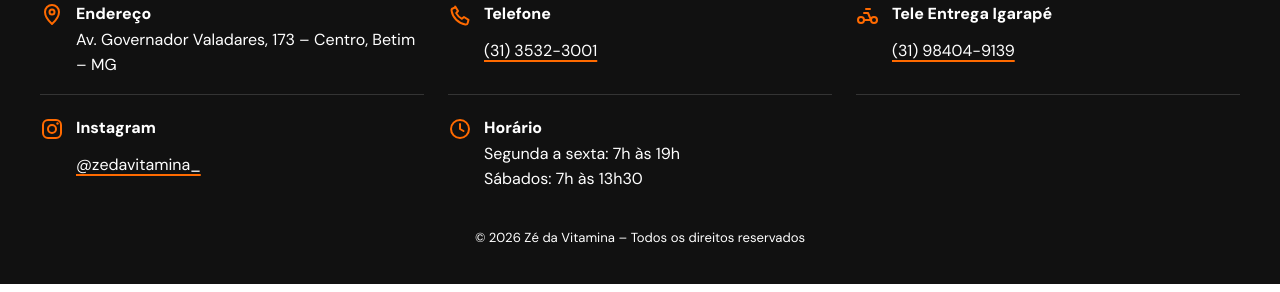
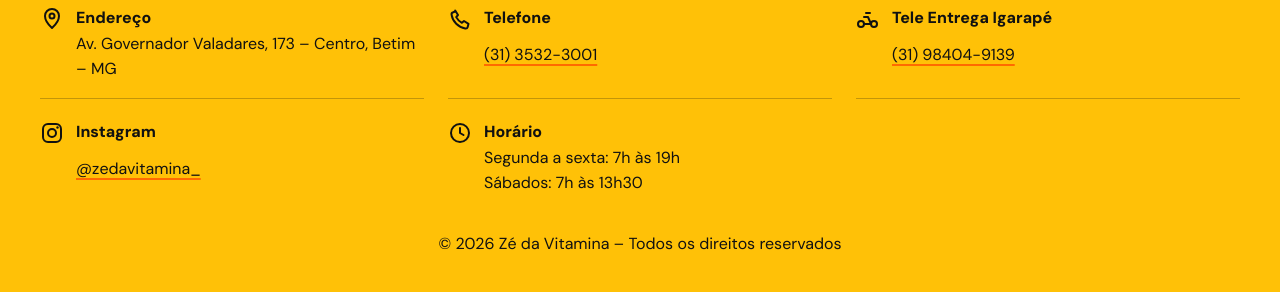
Before and after one commit to teixeirakaua574-cyber/zedavitamina, a plain HTML site: page index.html in a window 1280 px wide. Shown: the part 3978-4270 px from the top of the page. Drawn offline with Linux system fonts and the light colour scheme.

Commit message:
Fix footer colors and text visibility

```diff
--- a/index.html
+++ b/index.html
@@ -221,8 +221,8 @@
       <div class="footer-blocos">
         <div class="footer-bloco">
           <svg class="footer-icone" viewBox="0 0 24 24" width="24" height="24" aria-hidden="true" focusable="false">
-            <path d="M12 21s7-6.3 7-12a7 7 0 1 0-14 0c0 5.7 7 12 7 12Z" fill="none" stroke="#FF6A00" stroke-width="2" stroke-linecap="round" stroke-linejoin="round"/>
-            <circle cx="12" cy="9" r="2.5" fill="none" stroke="#FF6A00" stroke-width="2"/>
+            <path d="M12 21s7-6.3 7-12a7 7 0 1 0-14 0c0 5.7 7 12 7 12Z" fill="none" stroke="#111111" stroke-width="2" stroke-linecap="round" stroke-linejoin="round"/>
+            <circle cx="12" cy="9" r="2.5" fill="none" stroke="#111111" stroke-width="2"/>
           </svg>
           <div class="footer-bloco-texto">
             <strong>Endereço</strong>
@@ -232,7 +232,7 @@
 
         <div class="footer-bloco">
           <svg class="footer-icone" viewBox="0 0 24 24" width="24" height="24" aria-hidden="true" focusable="false">
-            <path d="M7.2 3.5 10 8 8.2 10.1a14 14 0 0 0 5.7 5.7l2.1-1.8 4.5 2.8-.8 3.1c-.3 1.1-1.4 1.8-2.5 1.6A16.8 16.8 0 0 1 3.6 7.8c-.2-1.1.5-2.2 1.6-2.5l2-.8Z" fill="none" stroke="#FF6A00" stroke-width="2" stroke-linecap="round" stroke-linejoin="round"/>
+            <path d="M7.2 3.5 10 8 8.2 10.1a14 14 0 0 0 5.7 5.7l2.1-1.8 4.5 2.8-.8 3.1c-.3 1.1-1.4 1.8-2.5 1.6A16.8 16.8 0 0 1 3.6 7.8c-.2-1.1.5-2.2 1.6-2.5l2-.8Z" fill="none" stroke="#111111" stroke-width="2" stroke-linecap="round" stroke-linejoin="round"/>
           </svg>
           <div class="footer-bloco-texto">
             <strong>Telefone</strong>
@@ -242,9 +242,9 @@
 
         <div class="footer-bloco">
           <svg class="footer-icone" viewBox="0 0 24 24" width="24" height="24" aria-hidden="true" focusable="false">
-            <circle cx="5" cy="17" r="3" fill="none" stroke="#FF6A00" stroke-width="2"/>
-            <circle cx="18" cy="17" r="3" fill="none" stroke="#FF6A00" stroke-width="2"/>
-            <path d="M8 17h7l-3-7h-4M12 10l3 7M10 6h4" fill="none" stroke="#FF6A00" stroke-width="2" stroke-linecap="round" stroke-linejoin="round"/>
+            <circle cx="5" cy="17" r="3" fill="none" stroke="#111111" stroke-width="2"/>
+            <circle cx="18" cy="17" r="3" fill="none" stroke="#111111" stroke-width="2"/>
+            <path d="M8 17h7l-3-7h-4M12 10l3 7M10 6h4" fill="none" stroke="#111111" stroke-width="2" stroke-linecap="round" stroke-linejoin="round"/>
           </svg>
           <div class="footer-bloco-texto">
             <strong>Tele Entrega Igarapé</strong>
@@ -254,9 +254,9 @@
 
         <div class="footer-bloco">
           <svg class="footer-icone" viewBox="0 0 24 24" width="24" height="24" aria-hidden="true" focusable="false">
-            <rect x="3" y="3" width="18" height="18" rx="5" fill="none" stroke="#FF6A00" stroke-width="2"/>
-            <circle cx="12" cy="12" r="4" fill="none" stroke="#FF6A00" stroke-width="2"/>
-            <circle cx="17.5" cy="6.5" r="1.2" fill="#FF6A00"/>
+            <rect x="3" y="3" width="18" height="18" rx="5" fill="none" stroke="#111111" stroke-width="2"/>
+            <circle cx="12" cy="12" r="4" fill="none" stroke="#111111" stroke-width="2"/>
+            <circle cx="17.5" cy="6.5" r="1.2" fill="#111111"/>
           </svg>
           <div class="footer-bloco-texto">
             <strong>Instagram</strong>
@@ -266,8 +266,8 @@
 
         <div class="footer-bloco">
           <svg class="footer-icone" viewBox="0 0 24 24" width="24" height="24" aria-hidden="true" focusable="false">
-            <circle cx="12" cy="12" r="9" fill="none" stroke="#FF6A00" stroke-width="2"/>
-            <path d="M12 7v5l3.5 2" fill="none" stroke="#FF6A00" stroke-width="2" stroke-linecap="round" stroke-linejoin="round"/>
+            <circle cx="12" cy="12" r="9" fill="none" stroke="#111111" stroke-width="2"/>
+            <path d="M12 7v5l3.5 2" fill="none" stroke="#111111" stroke-width="2" stroke-linecap="round" stroke-linejoin="round"/>
           </svg>
           <div class="footer-bloco-texto">
             <strong>Horário</strong>
--- a/style.css
+++ b/style.css
@@ -626,8 +626,10 @@ h2 {
 }
 
 .site-footer {
-  padding: 32px 32px 96px;
-  background: var(--preto);
+  padding: 32px 32px 90px;
+  border-top: 4px solid var(--preto);
+  background: var(--amarelo);
+  box-shadow: 0 -8px 0 var(--laranja);
 }
 
 .footer-content {
@@ -640,10 +642,11 @@ h2 {
 }
 
 .footer-brand {
-  color: var(--amarelo);
+  color: var(--preto);
   font-family: "Paytone One", "DM Sans", sans-serif;
   font-size: clamp(1.35rem, 5vw, 1.75rem);
   line-height: 1.3;
+  text-align: center;
 }
 
 .footer-blocos {
@@ -659,8 +662,8 @@ h2 {
   gap: 12px;
   min-width: 0;
   padding-bottom: 16px;
-  border-bottom: 1px solid rgba(255, 255, 255, 0.15);
-  color: #FFFFFF;
+  border-bottom: 1px solid rgba(17, 17, 17, 0.25);
+  color: var(--preto);
   font-size: 16px;
   line-height: 1.6;
   overflow-wrap: anywhere;
@@ -686,14 +689,14 @@ h2 {
 }
 
 .footer-bloco-texto strong {
-  color: #FFFFFF;
+  color: var(--preto);
   font-weight: 800;
 }
 
 .footer-bloco-texto address,
 .footer-bloco-texto span,
 .footer-link {
-  color: #FFFFFF;
+  color: var(--preto);
   font-style: normal;
   line-height: 1.6;
   overflow-wrap: anywhere;
@@ -703,6 +706,7 @@ h2 {
   display: inline-flex;
   min-height: 48px;
   align-items: center;
+  text-decoration: underline;
   text-decoration-color: var(--laranja);
   text-decoration-thickness: 2px;
   text-underline-offset: 4px;
@@ -715,8 +719,8 @@ h2 {
 
 .copyright {
   margin: 0;
-  color: #FFFFFF;
-  font-size: 0.82rem;
+  color: var(--preto);
+  font-size: 16px;
   line-height: 1.6;
   text-align: center;
 }
```
